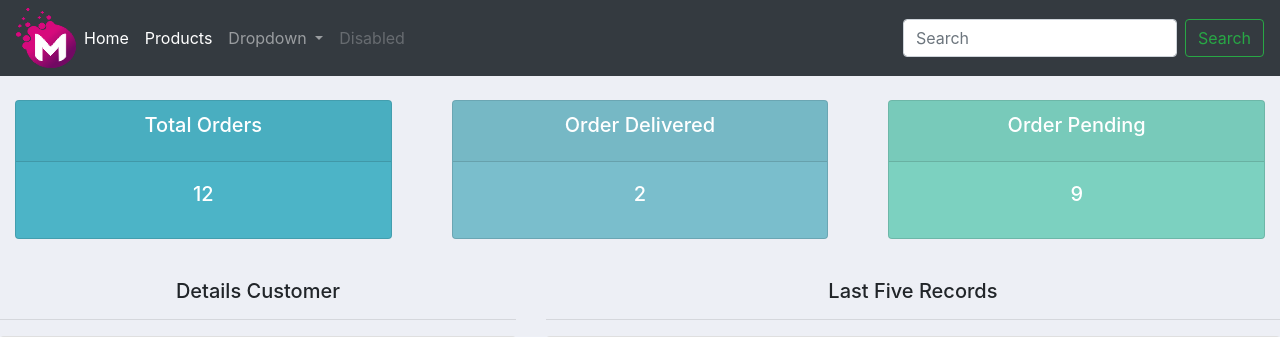
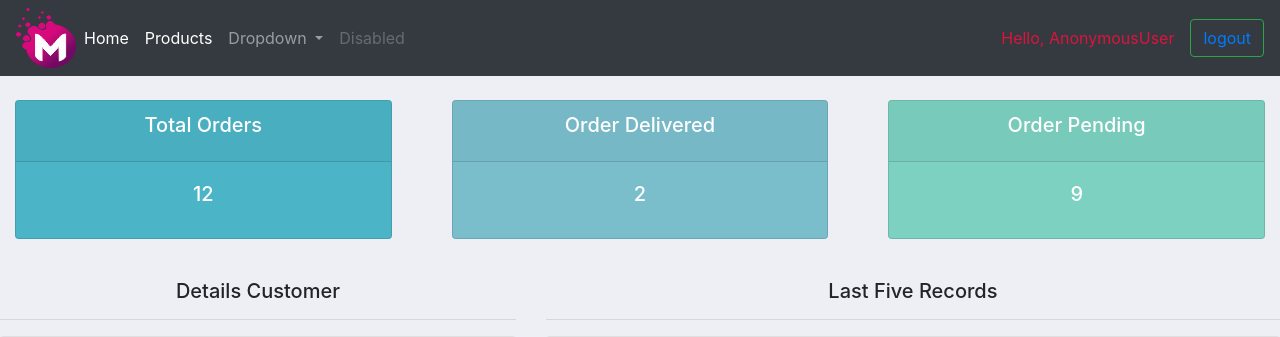
Before and after one commit to Moi143/Delivery_Site-with-dinnes_lvy, a Django app: page / in a window 1280 px wide. Shown: the top 337 px of that part. Run offline with Django 3.2, Linux system fonts and the light colour scheme; data comes from the database, SQL or seed files in the repository; the page is wider than the window, and the part outside it is not shown; some libraries are stand-ins or nearby versions.

Commit message:
logout compelte modul

```diff
--- a/accounts/templates/navbar.html
+++ b/accounts/templates/navbar.html
@@ -34,11 +34,9 @@
         <a class="nav-link disabled" href="#">Disabled</a>
       </li>
     </ul>
-    <form class="form-inline my-2 my-lg-0">
-      <input class="form-control mr-sm-2" type="search" placeholder="Search" aria-label="Search">
-      <button class="btn btn-outline-success my-2 my-sm-0" type="submit">Search</button>
-    </form>
   </div>
+  <span class="nav-link" style="color:crimson"> Hello, {{ request.user }} </span>
+  <button class="btn btn-outline-success my-2 my-sm-0"><a href="{% url 'logout' %}">logout</a></button>
 </nav>
         {% block content %}
         {% endblock %}
--- a/accounts/urls.py
+++ b/accounts/urls.py
@@ -4,6 +4,7 @@ from .import views
 urlpatterns = [
     path('register/',views.registerpage,name='register_page'),
     path('login/',views.loginpage,name='login'),
+    path('logout/',views.logoutuser,name='logout'),
 
     path('',views.home,name='home'),
     path('products/',views.products,name='products'),
--- a/accounts/views.py
+++ b/accounts/views.py
@@ -32,12 +32,12 @@ def loginpage(request):
             return redirect('home')
         else:
             messages.info(request,'Username or Password is not Valid')
-            return redirect('login')
-
-
-
     context = {}
     return render(request,'login14.html',context)
+
+def logoutuser(request):
+    logout(request)
+    return redirect('login')
 
 def home(request):
     orders_data = Order.objects.all()
```
Also changed, not shown: db.sqlite3.
